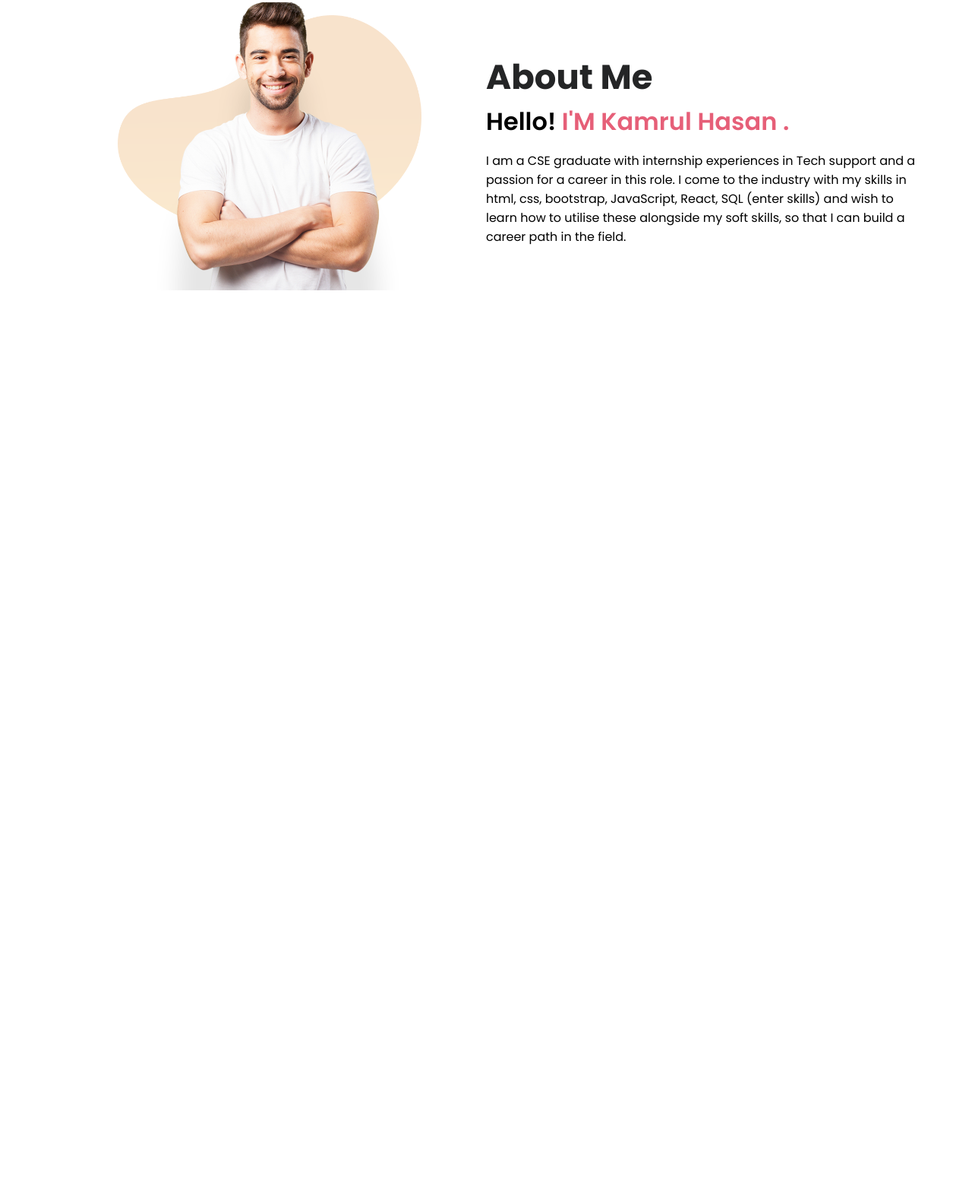
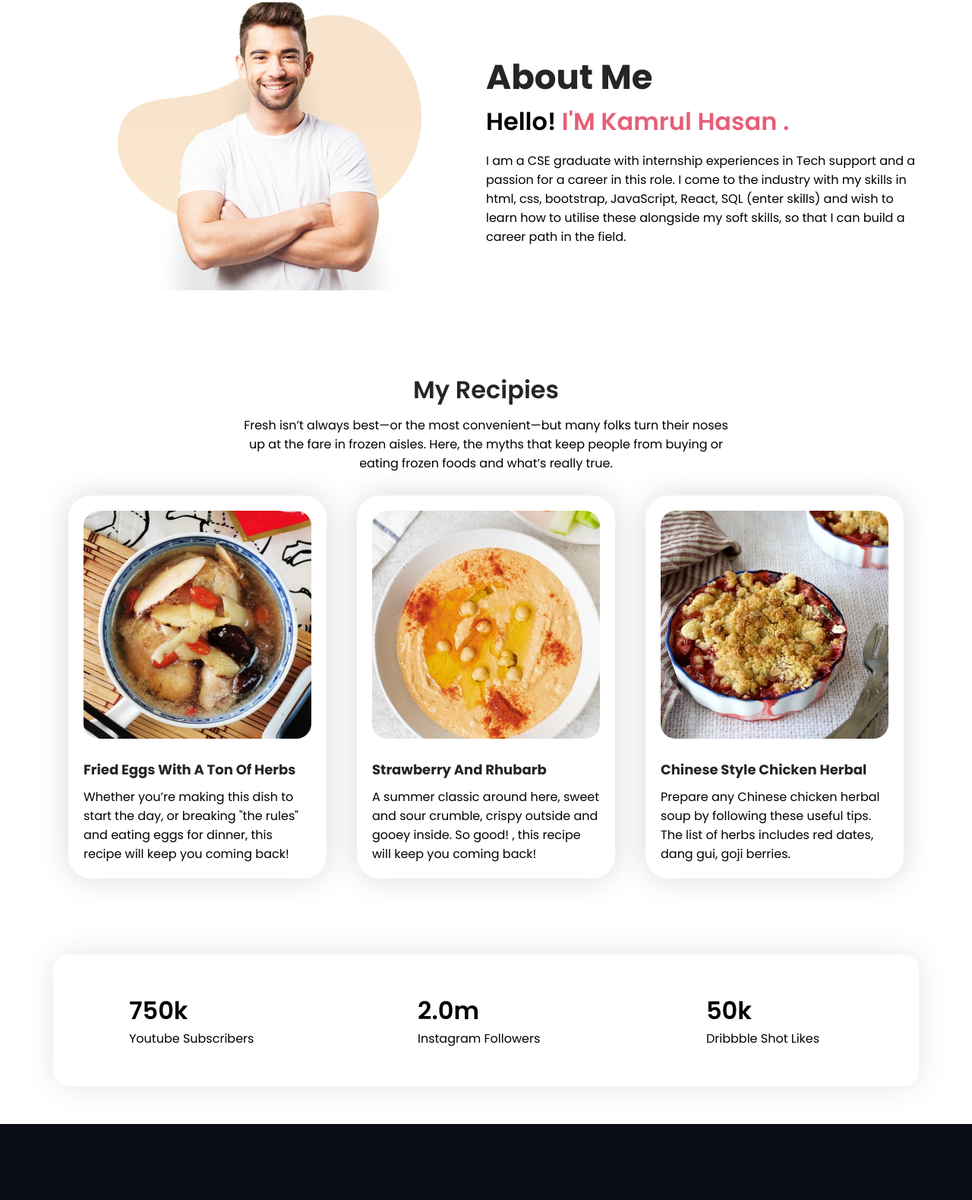
Before and after one commit to kamrulcoder/food-network, a plain HTML site: page index.html in a window 1280 px wide. Shown: the part 605-2184 px from the top of the page at 76% size. Before the commit the page ends 1044 px from the top, so only its background shows below. Drawn offline with Linux system fonts and the light colour scheme.

Commit message:
recepies area

```diff
--- a/index.html
+++ b/index.html
@@ -24,8 +24,8 @@
         <div class="container">
             <div class="display-flex ">
                 <div class="hero-content col-half">
-                    <h2>Hello, I'm  <span>kamrul</span>  <br> welcome to my blog </h2>
-                    <p>Don't miss out on the latest news about Travel tips,  <br> Hotels review, Food guide... </p>
+                    <h2>Hello, I'm <span>kamrul</span> <br> welcome to my blog </h2>
+                    <p>Don't miss out on the latest news about Travel tips, <br> Hotels review, Food guide... </p>
                     <div class="contact-btn">
                         <a href="#">Contact</a>
                     </div>
@@ -45,16 +45,92 @@
                     <img src="img/about.png" alt="Image not found ">
                 </div>
                 <div class="about-content  col-half">
-                   <h2>About Me</h2>
-                   <h3>Hello!  <span> I'M Kamrul Hasan .</span></h3>
-                   <p>I am a CSE graduate with internship experiences in Tech support and a passion for a career in this role. I come to the industry with my skills in html, css, bootstrap, JavaScript, React,  SQL (enter skills) and wish to learn how to utilise these alongside my soft skills, so that I can build a career path in the field.
-                </p>
+                    <h2>About Me</h2>
+                    <h3>Hello! <span> I'M Kamrul Hasan .</span></h3>
+                    <p>I am a CSE graduate with internship experiences in Tech support and a passion for a career in
+                        this role. I come to the industry with my skills in html, css, bootstrap, JavaScript, React, SQL
+                        (enter skills) and wish to learn how to utilise these alongside my soft skills, so that I can
+                        build a career path in the field.
+                    </p>
                 </div>
             </div>
         </div>
     </section>
     <!-- about-area-end   -->
 
+    <!-- recipies-area-end   -->
+    <section class="recipies-area">
+        <div class="container">
+            <div class="recipies-header">
+                <h2>My Recipies </h2>
+                <p>Fresh isn’t always best—or the most convenient—but many folks turn their noses <br> up at the fare in
+                    frozen aisles. Here, the myths that keep people from buying or <br> eating frozen foods and what’s
+                    really true.</p>
+            </div>
+            <div class="recipies-content">
+                <div class="display-flex">
+                    <div class="recipies-item">
+                        <div class="img">
+                            <img src="img/recipies1.jpg" alt="image not found ">
+                        </div>
+                        <div class="text">
+                            <h4>fried eggs with a ton of herbs</h4>
+                            <p>Whether you’re making this dish to start the day, or breaking "the rules" and eating eggs
+                                for dinner, this recipe will keep you coming back!</p>
+                        </div>
+                    </div>
+                    <div class="recipies-item">
+                        <div class="img">
+                            <img src="img/recipies2.jpg" alt="image not found ">
+                        </div>
+                        <div class="text">
+                            <h4>strawberry and rhubarb </h4>
+                            <p>A summer classic around here, sweet and sour crumble, crispy outside and gooey inside. So   good! , this recipe will keep you coming back!</p>
+                        </div>
+                    </div>
+                    <div class="recipies-item">
+                        <div class="img">
+                            <img src="img/recipies3.jpg" alt="image not found ">
+                        </div>
+                        <div class="text">
+                            <h4>chinese style chicken herbal </h4>
+                            <p>Prepare any Chinese chicken herbal soup by following these useful tips. The list of herbs
+                                includes red dates, dang gui, goji berries.</p>
+                        </div>
+                    </div>
+                </div>
+            </div>
+        </div>
+    </section>
+    <!-- recipies-area-end   -->
+
+    <section class="social-area">
+        <div class="container">
+            <div class="display-flex ">
+                <div class="social-item ">
+                    <h2>750k </h2>
+                    <p>Youtube Subscribers</p>
+                </div>
+                <div class="social-item">
+                    <h2>2.0m </h2>
+                    <p>Instagram Followers</p>
+                </div>
+                <div class="social-item">
+                    <h2>50k </h2>
+                    <p>Dribbble Shot Likes</p>
+                </div>
+            </div>
+        </div>
+    </section>
+
+    <section class="footer-area">
+        <div class="container">
+            <div class="footer-content">
+
+            </div>
+        </div>
+    </section>
+
 </body>
 
 </html>
--- a/style.css
+++ b/style.css
@@ -1,8 +1,10 @@
-*{
+* {
     margin: 0;
     padding: 0;
-    box-sizing:  border-box;
+    box-sizing: border-box;
 }
+
+
 
 body {
     font-family: 'Poppins', sans-serif;
@@ -15,9 +17,8 @@ body {
     margin: auto;
 }
 
-
 /* hero-area-start  */
-.hero-area  {
+.hero-area {
     padding: 50px 0;
 }
 
@@ -31,7 +32,7 @@ body {
     width: 50%;
 }
 
-.hero-area .hero-content  h2 {
+.hero-area .hero-content h2 {
     font-size: 50px;
     font-weight: 700;
     color: #212529;
@@ -39,33 +40,33 @@ body {
     margin-bottom: 20px;
 }
 
-.hero-area .hero-content  h2 span {
+.hero-area .hero-content h2 span {
     color: #5869DA;
 }
 
-.hero-area  .hero-content p  {
-     font-size: 18px;
-     font-weight: 500;
-     color: #687385;
+.hero-area .hero-content p {
+    font-size: 18px;
+    font-weight: 500;
+    color: #687385;
 }
 
 .hero-area .hero-img {
     width: 50%;
 }
 
-.hero-area .hero-img  img {
+.hero-area .hero-img img {
     display: inline-block;
     width: 100%;
 }
 
-.hero-area  .contact-btn  {
-    margin-top: 35px ;
+.hero-area .contact-btn {
+    margin-top: 35px;
 }
 
-.hero-area  .contact-btn a {
+.hero-area .contact-btn a {
     display: inline-block;
     background: linear-gradient(to bottom right, #ff0000 -26%, #ff99cc 93%);
-    padding: 15px 40px ;
+    padding: 15px 40px;
     color: #FFF;
     font-weight: 600;
     text-decoration: none;
@@ -81,11 +82,11 @@ body {
     padding: 50px 0;
 }
 
-.about-img  {
+.about-img {
     text-align: center;
 }
 
-.about-img  img {
+.about-img img {
     display: inline-block;
     width: 400px
 }
@@ -96,15 +97,104 @@ body {
     font-weight: 700;
 }
 
-.about-content  h3 {
+.about-content h3 {
     font-size: 32px;
     font-weight: 600;
     margin-bottom: 15px;
 }
 
-.about-content  h3 span {
+.about-content h3 span {
     display: inline-block;
     color: #E65F78;
 }
 
 /* about-area-end   */
+
+/* recipies-area-start  */
+
+.recipies-area {
+    padding: 50px 0;
+}
+
+.recipies-header {
+    text-align: center;
+}
+
+.recipies-header h2 {
+    font-size: 32px;
+    font-weight: 600;
+    color: #242526;
+    margin-bottom: 10px;
+}
+
+.recipies-item {
+    width: 33.33%;
+    margin: 0 20px;
+    box-shadow: 0px 0px 40px rgba(0, 0, 0, 0.15);
+    border-radius: 30px;
+    overflow: hidden;
+    padding: 20px;
+}
+
+.recipies-item img {
+    display: inline-block;
+    width: 100%;
+    border-radius: 20px;
+}
+
+.recipies-content {
+    margin-top: 30px;
+}
+
+
+.recipies-item .text {
+    padding-top: 20px;
+}
+
+.recipies-item .text h4 {
+    font-size: 18px;
+    font-weight: 700;
+    color: #242526;
+    text-transform: capitalize;
+    margin-bottom: 10px;
+}
+
+/* recipies-area-end   */
+
+
+/* social-area-start  */
+
+.social-area {
+    padding: 50px 0;
+
+}
+
+.social-area .display-flex {
+    background: #FFFFFF;
+    box-shadow: 0px 0px 40px rgba(0, 0, 0, 0.1);
+    border-radius: 20px;
+    padding: 50px 0;
+}
+
+.social-item {
+    width: 33.33%;
+    padding: 0 100px;
+}
+
+.social-item h2 {
+    font-size: 32px;
+    font-weight: 600;
+}
+
+/* social-area-end   */
+
+/* footer-area-start  */
+
+.footer-area {
+    background: #0B0E17;
+    padding: 50px 0;
+}
+
+
+
+/* footer-area-end   */
```
Also changed, not shown: img/recipies1.jpg (added), img/recipies2.jpg (added), img/recipies3.jpg (added).
